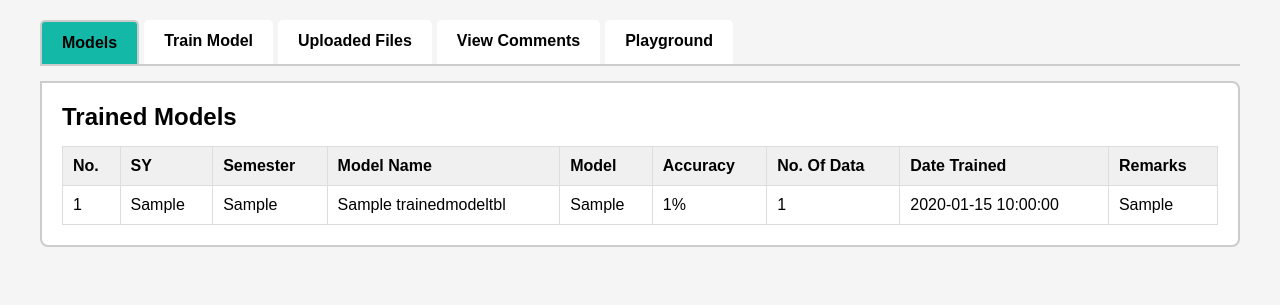
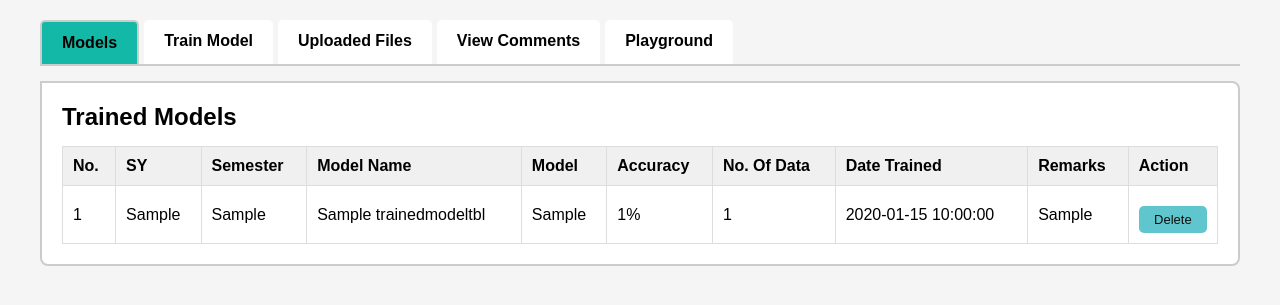
Before and after one commit to lordly-licayan/sentiment_analyzer, a FastAPI app: page / in a window 1280 px wide. Shown: the top 305 px of the page. Run offline with FastAPI, Linux system fonts and the light colour scheme; tables that the repository leaves empty hold one stand-in row (Sample ...).

Commit message:
added trained model deletion

```diff
--- a/main.py
+++ b/main.py
@@ -31,15 +31,19 @@ from src.db.crud.comments import (
     list_last_comments,
 )
 from src.db.crud.fileinfo import delete_fileinfo, get_fileinfo, list_fileinfo
-from src.db.crud.trainedmodel import list_trained_models
+from src.db.crud.trainedmodel import (
+    delete_trained_model,
+    list_trained_models,
+    get_trained_model,
+)
 from src.db.database import get_db
 from src.db.schemas import TrainModelForm, TrainModelFormDependency
 from src.helper import (
     create_job,
     get_file_hash,
-    get_trained_model,
     logger,
     process_payload,
+    remove_trained_model,
 )
 import src.helper as helper
 
@@ -159,6 +163,32 @@ def get_latest_models(db: Session = Depends(get_db)):
     return result
 
 
+@app.delete("/delete-model/{model_id}")
+def delete_model(model_id: int, db: Session = Depends(get_db)):
+    """Endpoint to delete a trained model from the database.
+    Args:
+        model_id (int): ID of the trained model to be deleted.
+        db (Session): Database session dependency.
+        Returns:
+        dict: Confirmation message.
+    """
+    trained_model = get_trained_model(db, model_id)
+    if not trained_model:
+        raise HTTPException(
+            status_code=404, detail=f"Trained model with ID {model_id} not found."
+        )
+
+    model_deleted = delete_trained_model(db, trained_model)
+    if not model_deleted:
+        raise HTTPException(
+            status_code=404, detail=f"Trained model with ID {model_id} can not deleted."
+        )
+
+    remove_trained_model(trained_model.model_name)
+
+    return {"detail": f"Trained model with ID {model_id} has been deleted."}
+
+
 @app.get("/uploaded-files")
 def get_uploaded_files(db: Session = Depends(get_db)):
     """Endpoint to retrieve a list of all uploaded files from the database.
--- a/src/db/crud/trainedmodel.py
+++ b/src/db/crud/trainedmodel.py
@@ -55,3 +55,9 @@ def delete_trained_model(db: Session, model_id: int):
     db.delete(db_model)
     db.commit()
     return True
+
+
+def delete_trained_model(db: Session, trained_model: models.TrainedModel):
+    db.delete(trained_model)
+    db.commit()
+    return True
--- a/static/js/script.js
+++ b/static/js/script.js
@@ -67,6 +67,15 @@ async function viewTrainedModels() {
                     <td>${m.no_of_data}</td>
                     <td>${m.date_trained}</td>
                     <td>${m.remarks}</td>
+                    <td>
+                      <div>
+                        <button class="btn btn-delete" onclick="deleteModel('${
+                          m.id
+                        }')">
+                        Delete
+                        </button>
+                      </div>
+                    </td>
                 </tr>
             `;
     });
@@ -465,6 +474,23 @@ document
     });
   });
 
+function deleteModel(model_id) {
+  if (confirm("Are you sure you want to delete this model?")) {
+    fetch(`/delete-model/${model_id}`, { method: "DELETE" })
+      .then((res) => {
+        if (!res.ok) {
+          throw new Error("Failed to delete model.");
+        }
+        alert("Model deleted successfully.");
+        viewTrainedModels();
+      })
+      .catch((err) => {
+        console.error(err);
+        alert("Error deleting model.");
+      });
+  }
+}
+
 function deleteFile(file_id) {
   if (confirm("Are you sure you want to delete this file?")) {
     fetch(`/delete-file/${file_id}`, { method: "DELETE" })
--- a/templates/index.html
+++ b/templates/index.html
@@ -32,6 +32,7 @@
               <th>No. Of Data</th>
               <th>Date Trained</th>
               <th>Remarks</th>
+              <th>Action</th>
             </tr>
           </thead>
           <tbody id="models-tbody">
```
Also changed, not shown: src/helper.py (+14 -0 lines).
